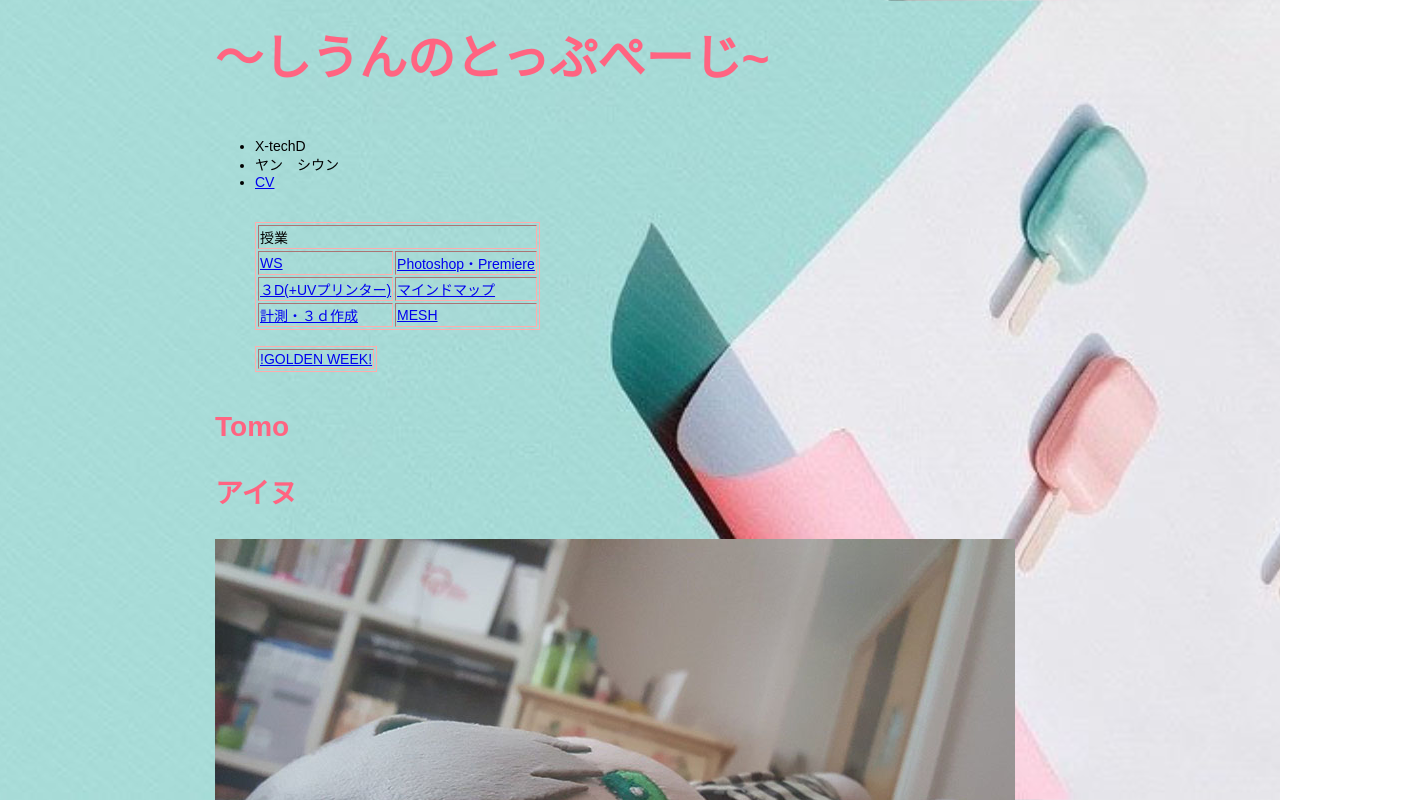
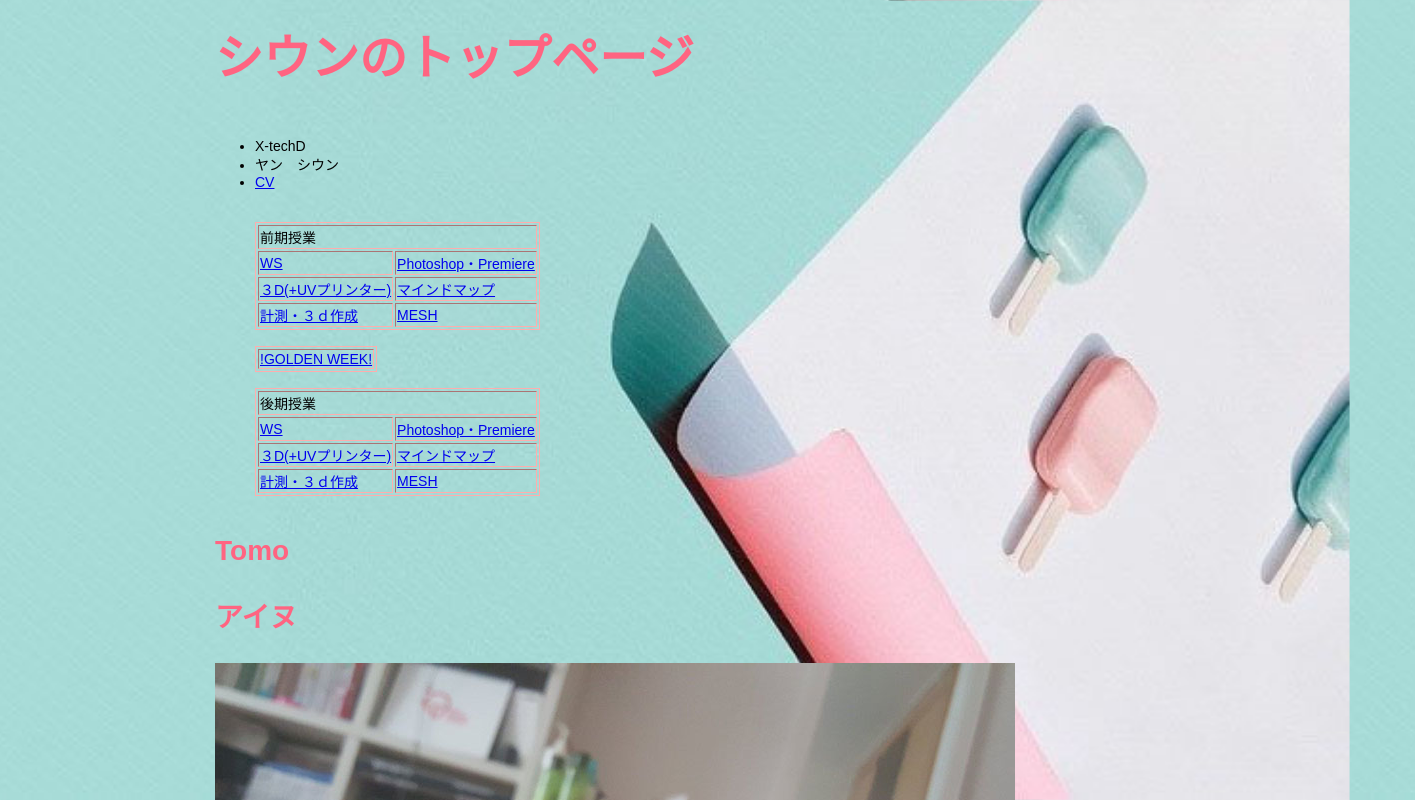
Before and after one commit to sieunsieun/sieunsieun.github.io, a plain HTML site: page index.html in a window 1280 px wide. Shown: the top 800 px of the page, 1415 px wide, since content can reach past the window. Drawn offline with Linux system fonts and the light colour scheme.

Commit message:
Add files via upload

```diff
--- a/index.html
+++ b/index.html
@@ -35,7 +35,7 @@ h1{
         <div id="wrapper">
     <header>
 
-      <h1><font size="38pt"> 〜しうんのとっぷぺーじ~ </font></h1>
+      <h1><font size="38pt"> シウンのトップページ </font></h1>
       <br>
       <nav>
         <ul>
@@ -47,7 +47,7 @@ h1{
 <br>
           <table border="1">
    <tr>
-      <td colspan="2">授業
+      <td colspan="2">前期授業
    </tr>
    <tr>
       <td><a href="./wsreport.html">WS</a></td>
@@ -69,6 +69,25 @@ h1{
 
         </tr>
       </table>
+      <br>
+      <table border="1">
+<tr>
+  <td colspan="2">後期授業
+</tr>
+<tr>
+  <td><a href="./wsreport.html">WS</a></td>
+  <td><a href="./photoshoppremiere.html">Photoshop・Premiere</a></td>
+</tr>
+<tr>
+  <td><a href="./3d.html">３D(+UVプリンター)</a></td>
+  <td><a href="./mindmap.html">マインドマップ</a></td>
+</tr>
+<tr>
+  <td><a href="./bottle.html">計測・３ｄ作成</a></td>
+  <td><a href="./mesh.html">MESH</a></td>
+</tr>
+</table>
+
 <br>
 
 
@@ -82,7 +101,7 @@ h1{
           <div class="">
                     <img src="./photo/ddd.jpg" alt="kawaiiain">
         <p>ぬいぐるみ
-          <br>太った。でも可愛い。
+          <br>太った。
         </p>
         <br>
       </section>
@@ -91,25 +110,24 @@ h1{
           <div class="">
                      <img src="./photo/ame.jpeg" alt="kawaiiame">
         <p>ob11
-          <br>大好き。
+          <br>
         </p>
         <br>
       </section>
       <section>
         <h1>すきな食べ物</h1>
         <div class="">
-      <p><font size="13pt">パン！</font>スコン、モナカ、チーズケーキ、コーヒー、納豆、さしみ丼
+      <p>パン！スコン、チーズケーキ、コーヒー、納豆、さしみ丼
         <br>日本のパンはとっても美味しい。和菓子も美味しくて、前は苦手だった小豆が好きになった。
       </p>
       <br>
       <h1>好きな音楽</h1>
-      <p>最近聞いてる音楽を紹介します！(07/22更新）</p>
+      <p>最近聞いてる音楽を紹介します(12/19更新）</p>
       <br>
       <p>oohyo-Papercut</p>
       </section>
-      <iframe width="854" height="480" src="https://www.youtube.com/embed/2gutd8_WlpE" frameborder="0" allow="autoplay; encrypted-media" allowfullscreen></iframe>
     <footer>
-
+<iframe width="1200" height="675" src="https://www.youtube.com/embed/-W8vQyhlSxk?list=RDISNBfryBkSo" frameborder="0" allow="accelerometer; autoplay; encrypted-media; gyroscope; picture-in-picture" allowfullscreen></iframe>
     </footer>
   </div>
   </body>
```
